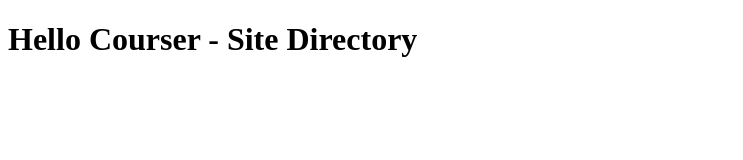
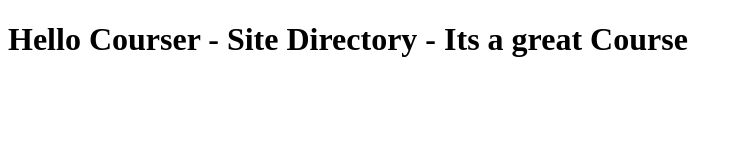
Before and after one commit to bulldogcorp/coursera-test, a plain HTML site: page site/index.html in a window 1280 px wide. Shown: the whole page, without its empty margins (0-743 px from the left). Drawn offline with Linux system fonts and the light colour scheme.

Commit message:
A great course commnet

```diff
--- a/site/index.html
+++ b/site/index.html
@@ -6,6 +6,6 @@
 	<title>Coursera Test</title>
 </head>
 <body>
-	<h1>Hello Courser - Site Directory</h1>
+	<h1>Hello Courser - Site Directory - Its a great Course</h1>
 </body>
 </html>
```
